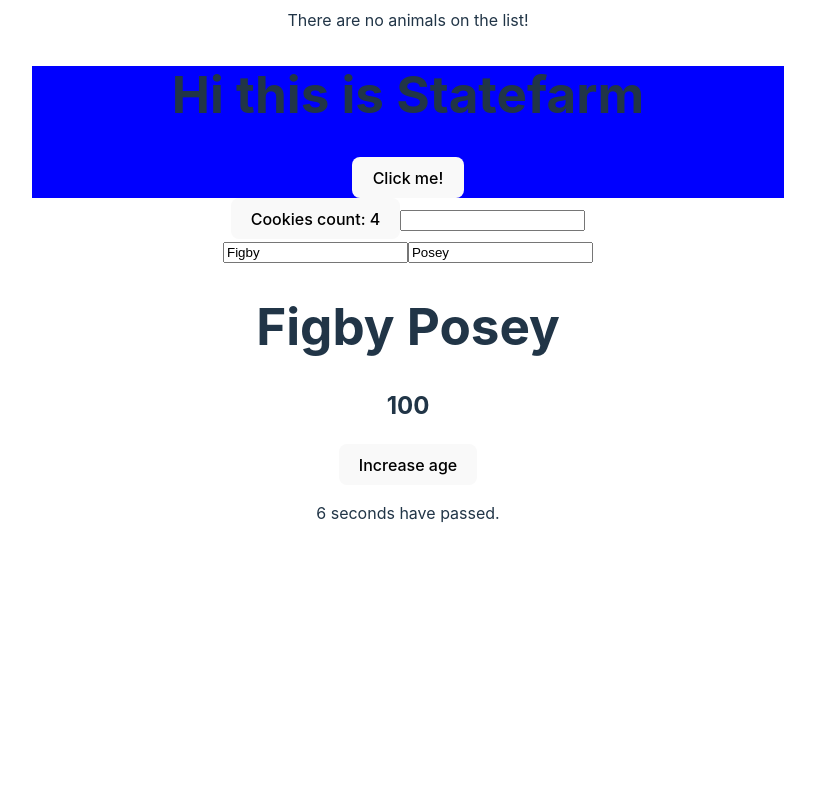
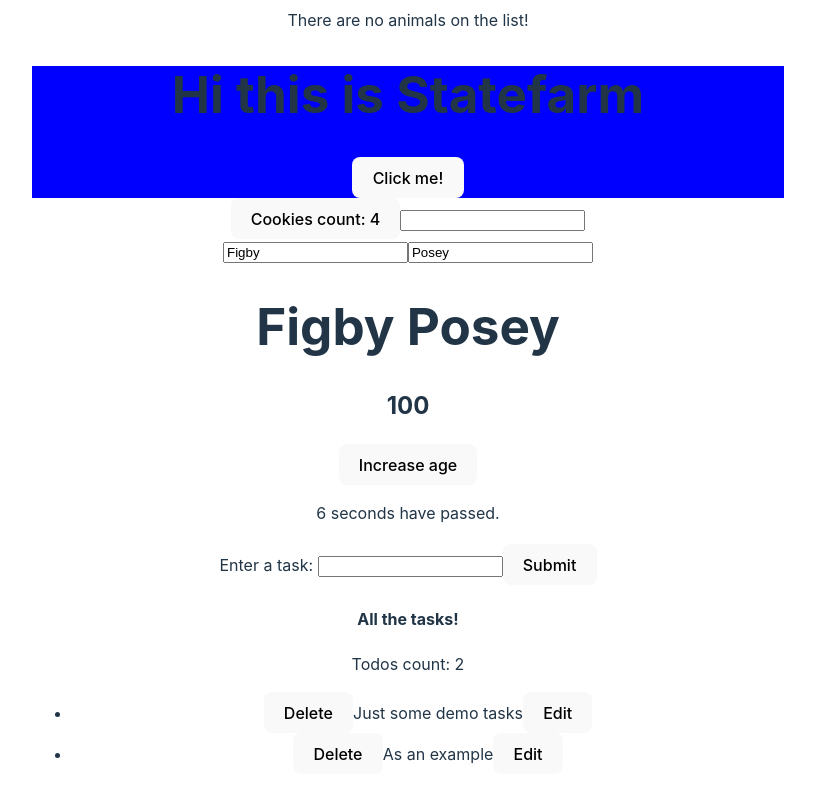
Before and after one commit to Figby222/my-first-react-app, a React (Vite) app: page / in a window 1280 px wide. Shown: the part 2581-3381 px from the top of the page, without its empty margins (232-1047 px from the left). Before the commit the page ends 3154 px from the top, so only its background shows below. Built offline with nearby package versions, Linux system fonts and the light colour scheme.

Commit message:
Add and render ClassInput

```diff
--- /dev/null
+++ b/src/components/ClassInput.jsx
@@ -0,0 +1,90 @@
+/* eslint-disable react/destructuring-assignment */
+import React, { Component } from 'react';
+import Count from './Count.jsx';
+import Todo from './Todo.jsx';
+
+class ClassInput extends Component {
+  constructor(props) {
+    super(props);
+
+    this.state = {
+      todos: ['Just some demo tasks', 'As an example'],
+      inputVal: '',
+    };
+
+    this.handleInputChange = this.handleInputChange.bind(this);
+    this.handleSubmit = this.handleSubmit.bind(this);
+    this.handleRemoveTodo = this.handleRemoveTodo.bind(this);
+    this.handleChangeTodo = this.handleChangeTodo.bind(this);
+  }
+
+  handleInputChange(e) {
+    this.setState((state) => ({
+      ...state,
+      inputVal: e.target.value,
+    }));
+  }
+
+  handleSubmit(e) {
+    e.preventDefault();
+    this.setState((state) => ({
+      todos: state.todos.concat(state.inputVal),
+      inputVal: '',
+    }));
+  }
+
+  handleRemoveTodo(index) {
+    this.setState((state) => ({
+      ...state,
+      todos: state.todos.slice(0, index).concat(state.todos.slice(index + 1))
+    }))
+  }
+
+  handleChangeTodo(index, value) {
+    const newTodos = [ ...this.state.todos ];
+    newTodos[index] = value;
+    this.setState((state) => ({
+      ...state,
+      todos: newTodos
+    }))
+  }
+
+  render() {
+    return (
+      <section>
+        {/* eslint-disable-next-line react/prop-types */}
+        <h3>{this.props.name}</h3>
+        {/* The input field to enter To-Do's */}
+        <form onSubmit={this.handleSubmit}>
+          {/* eslint-disable-next-line jsx-a11y/label-has-associated-control */}
+          <label htmlFor="task-entry">Enter a task: </label>
+          <input
+            type="text"
+            name="task-entry"
+            value={this.state.inputVal}
+            onChange={this.handleInputChange}
+          />
+          <button type="submit">Submit</button>
+        </form>
+        <h4>All the tasks!</h4>
+        <Count
+          todos={this.state.todos}
+        />
+        {/* The list of all the To-Do's, displayed */}
+        <ul>
+          {this.state.todos.map((todo, index) => (
+            <Todo
+              key={todo}
+              textContent={todo}
+              index={index}
+              handleRemoveTodo={this.handleRemoveTodo}
+              handleChangeTodo={this.handleChangeTodo}
+            />
+          ))}
+        </ul>
+      </section>
+    );
+  }
+}
+
+export default ClassInput;
--- /dev/null
+++ b/src/components/Count.jsx
@@ -0,0 +1,15 @@
+import React, { Component } from 'react';
+
+class Count extends Component {
+    constructor(props) {
+        super(props);
+    }
+
+    render() {
+        return (
+            <p>Todos count: {this.props.todos.length}</p>
+        )
+    }
+}
+
+export default Count;
--- /dev/null
+++ b/src/components/Todo.jsx
@@ -0,0 +1,75 @@
+import React, { Component } from 'react';
+
+class Todo extends Component {
+    constructor(props) {
+        super(props);
+
+        this.state = {
+            editing: false,
+            inputVal: ""
+        }
+
+        this.handleSetEditing = this.handleSetEditing.bind(this);
+        this.handleInputChange = this.handleInputChange.bind(this);
+        this.handleSubmitTodoChange = this.handleSubmitTodoChange.bind(this);
+    }
+
+    handleSetEditing(e) {
+        e.preventDefault();
+        this.setState((state) => ({
+            ...state,
+            editing: true
+        }))
+    }
+
+    handleInputChange(e) {
+        e.preventDefault();
+        this.setState((state) => ({
+            ...state,
+            inputVal: e.target.value
+        }))
+    }
+
+    handleSubmitTodoChange(e) {
+        e.preventDefault();
+        this.props.handleChangeTodo(this.props.index, this.state.inputVal);
+        this.setState((state) => ({
+            ...state,
+            inputVal: ""
+        }))
+    }
+
+    render() {
+
+        if (this.state.editing) {
+            return (
+                <li>
+                    <button type="button" onClick={this.props.handleRemoveTodo}>Delete</button>
+                    <input
+                        type="text"
+                        id={`todo-${this.props.index}`}
+                        name={`todo-${this.props.index}`}
+                        value={this.state.inputVal}
+                        onChange={this.handleInputChange}
+                    />
+                    <button type="button"
+                        onClick={this.handleSubmitTodoChange}>
+                            Submit
+                    </button>
+                </li>
+            )
+        }
+        return (
+            <li>
+                <button type="button"
+                    onClick={() => this.props.handleRemoveTodo(this.props.index)}>
+                        Delete
+                </button>
+                {this.props.textContent}
+                <button type="button" onClick={this.handleSetEditing}>Edit</button>
+            </li>
+        )
+    }
+}
+
+export default Todo;
--- a/src/main.jsx
+++ b/src/main.jsx
@@ -19,6 +19,7 @@
 import MoreState from './components/MoreState.jsx';
 import Person from './components/Person.jsx';
 import Clock from './components/Clock.jsx';
+import ClassInput from './components/ClassInput.jsx';
 
 ReactDOM.createRoot(document.getElementById('root')).render(
   <React.StrictMode>
@@ -39,5 +40,6 @@
     <MoreState />
     <Person />
     <Clock />
+    <ClassInput />
   </React.StrictMode>,
 )
```
